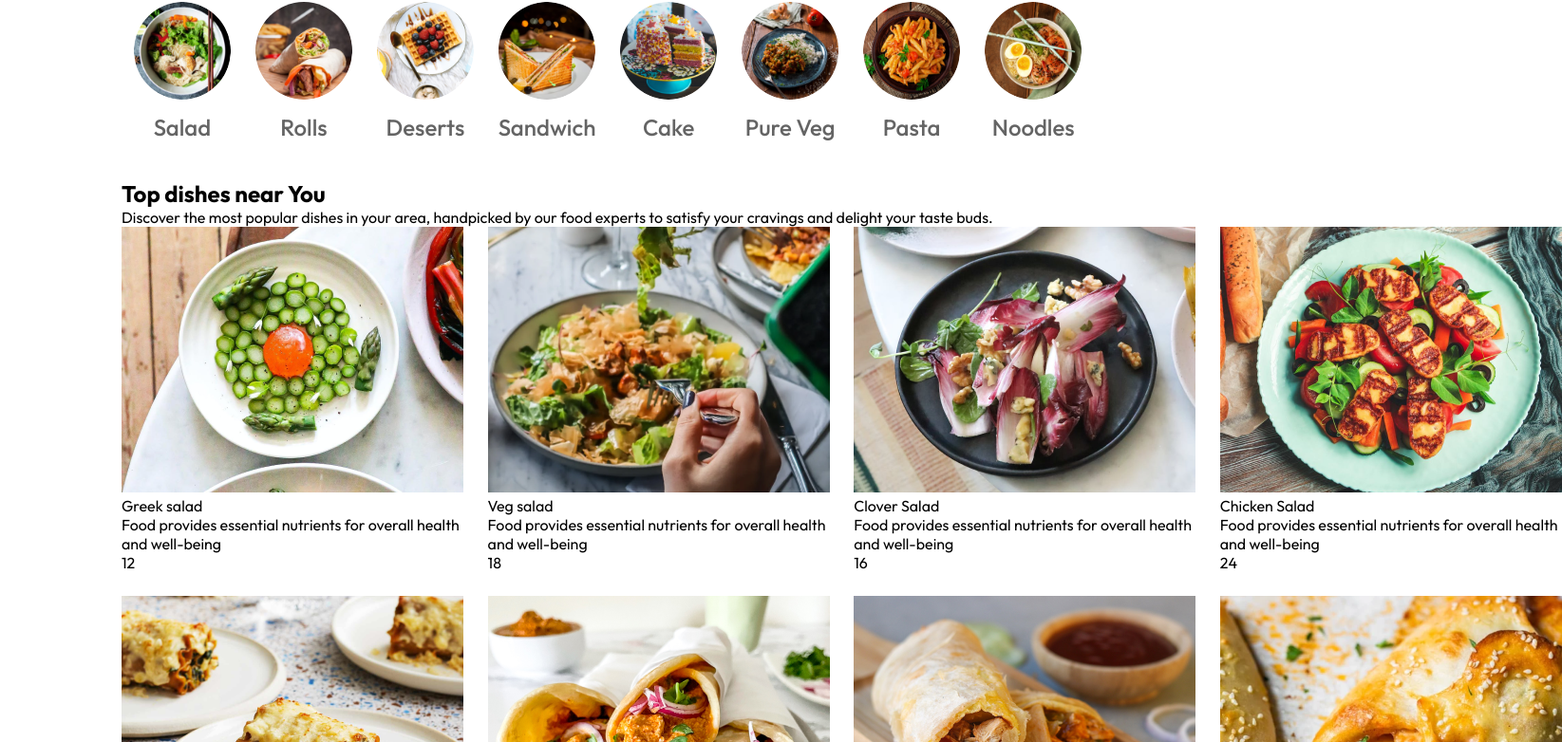
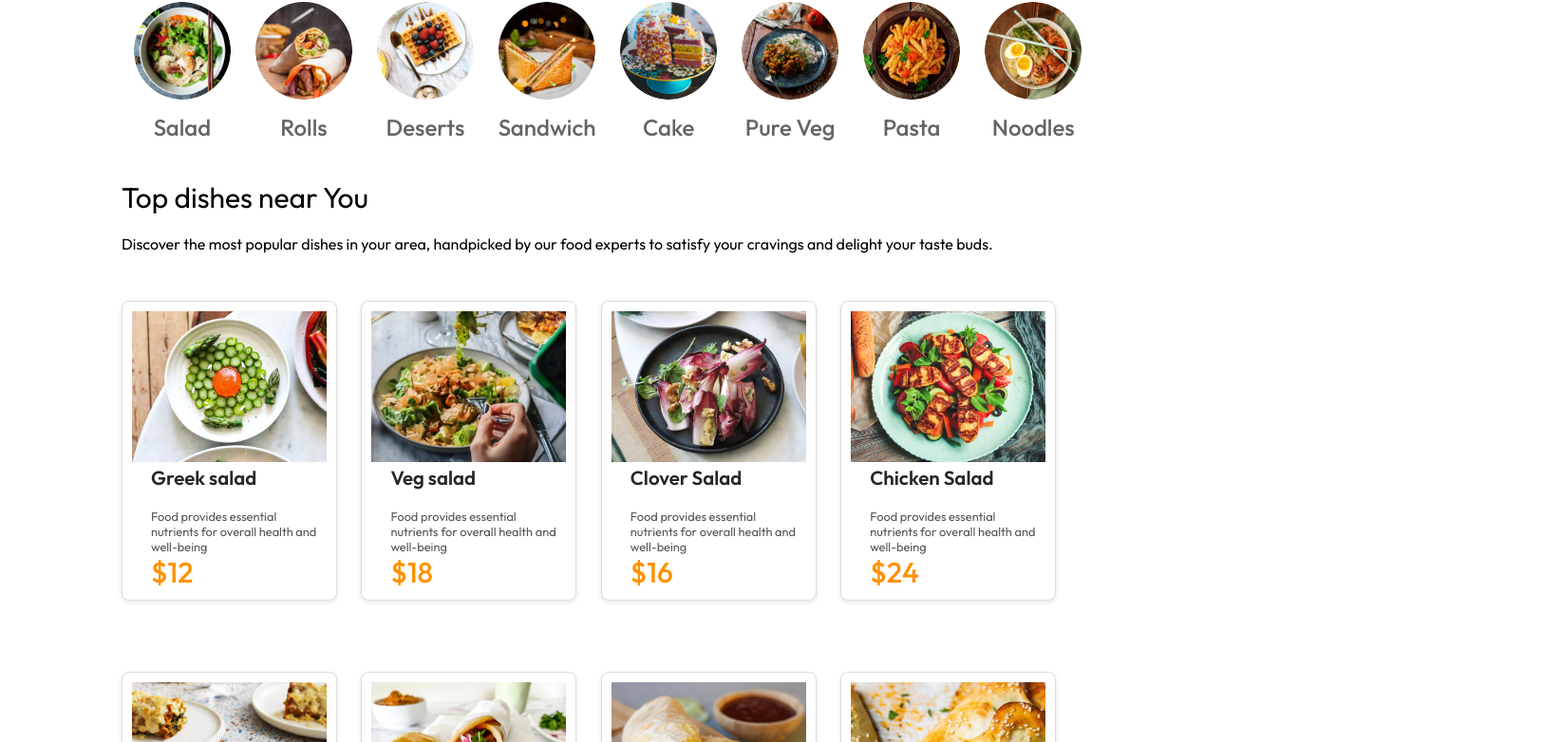
Before and after one commit to harshavardhan314/Food-del, a React (Vite) app in the folder quickeats/: page / in a window 1280 px wide. Shown: the part 706-1488 px from the top of the page at 95% size, 1645 px wide, since content can reach past the window. Built offline with nearby package versions, Linux system fonts and the light colour scheme.

Commit message:
developed menu items

```diff
--- a/quickeats/src/components/Header/Header.css
+++ b/quickeats/src/components/Header/Header.css
@@ -93,7 +93,55 @@
 
 .food-list-grid {
   display: grid;
-  grid-template-columns: repeat(4, 2fr); /* 4 columns, adjust as needed */
+  grid-template-columns: repeat(4, 1fr); /* 4 columns, adjust as needed */
   gap: 2vw;
   margin-right: 40px;
 }
+.food-item
+{
+    margin-top: 50px;
+    border: 1px solid #ddd;
+    border-radius: 8px;
+    overflow: hidden;
+    text-align: center;
+    align-items: center;
+    padding: 10px;
+    background-color: #fff;
+    height: auto;
+    box-shadow: 0 2px 5px rgba(0,0,0,0.1);
+}
+.food-item img
+{
+    width: 100%;
+    height: auto;
+    object-fit: cover;
+}
+.Food-list p{
+    margin-top: 20px;
+}
+.Food-list h2{
+    font-size: 30px;
+    font-weight: 400;
+
+}
+.food-list-grid .food-item h3 {
+    font-size: 1.6vw;
+    font-weight: 600;
+    text-align: start;
+    margin-left: 20px;
+    margin-bottom: 20px;
+    color: #282727;
+}
+.food-list-grid .food-item h2{
+    color: rgb(255, 145, 0);
+    font-weight: 500;
+    text-align: start;
+    margin-left: 20px;
+}
+.food-list-grid .food-item p{
+    font-size: 1vw;
+    color: #555;
+    text-align: start;
+    margin-left: 20px;
+    margin-top: 20px;
+}
--- a/quickeats/src/components/Header/Header.jsx
+++ b/quickeats/src/components/Header/Header.jsx
@@ -37,15 +37,18 @@ const Header = () => {
           <p>Discover the most popular dishes in your area, handpicked by our food experts to satisfy your cravings and delight your taste buds.</p>
 
           <div className="food-list-grid">
-      {food_list.map((item, idx) => (
-        <div key={idx} className="food-item">
-          <img src={item.image} alt={item.name} />
-          <p>{item.name}</p>
-          <p>{item.description}</p>
-          <p>{item.price}</p>
-        </div>
-      ))}
-      </div>
+                {
+                food_list.map((item, idx) =>
+                (
+                  <div key={idx} className="food-item">
+                    <img src={item.image} alt={item.name} />
+                    <h3>{item.name}</h3>
+                    <p>{item.description}</p>
+                    <h2>${item.price}</h2>
+                  </div>
+                ))
+                }
+          </div>
 
         </div>
 
```
